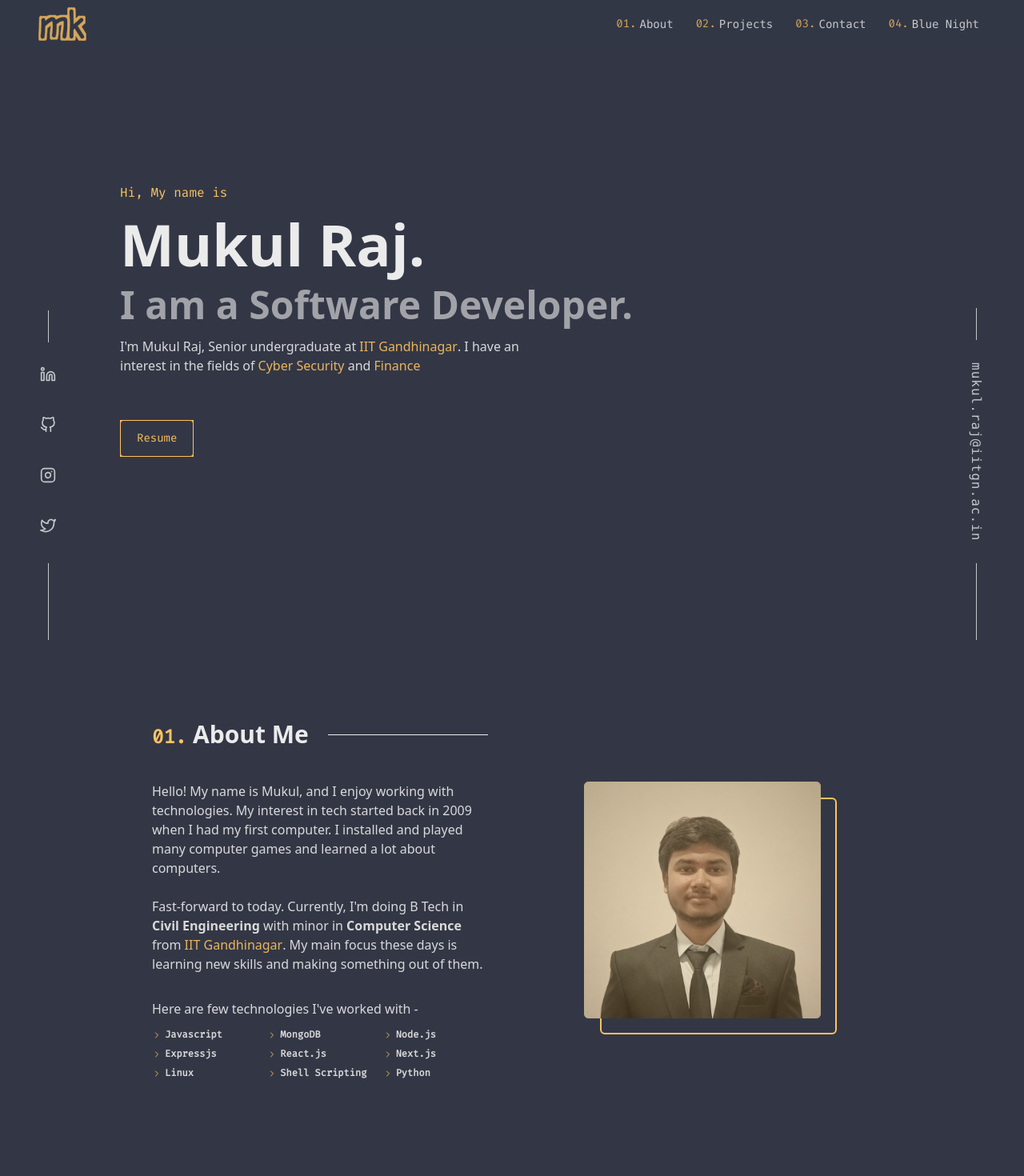
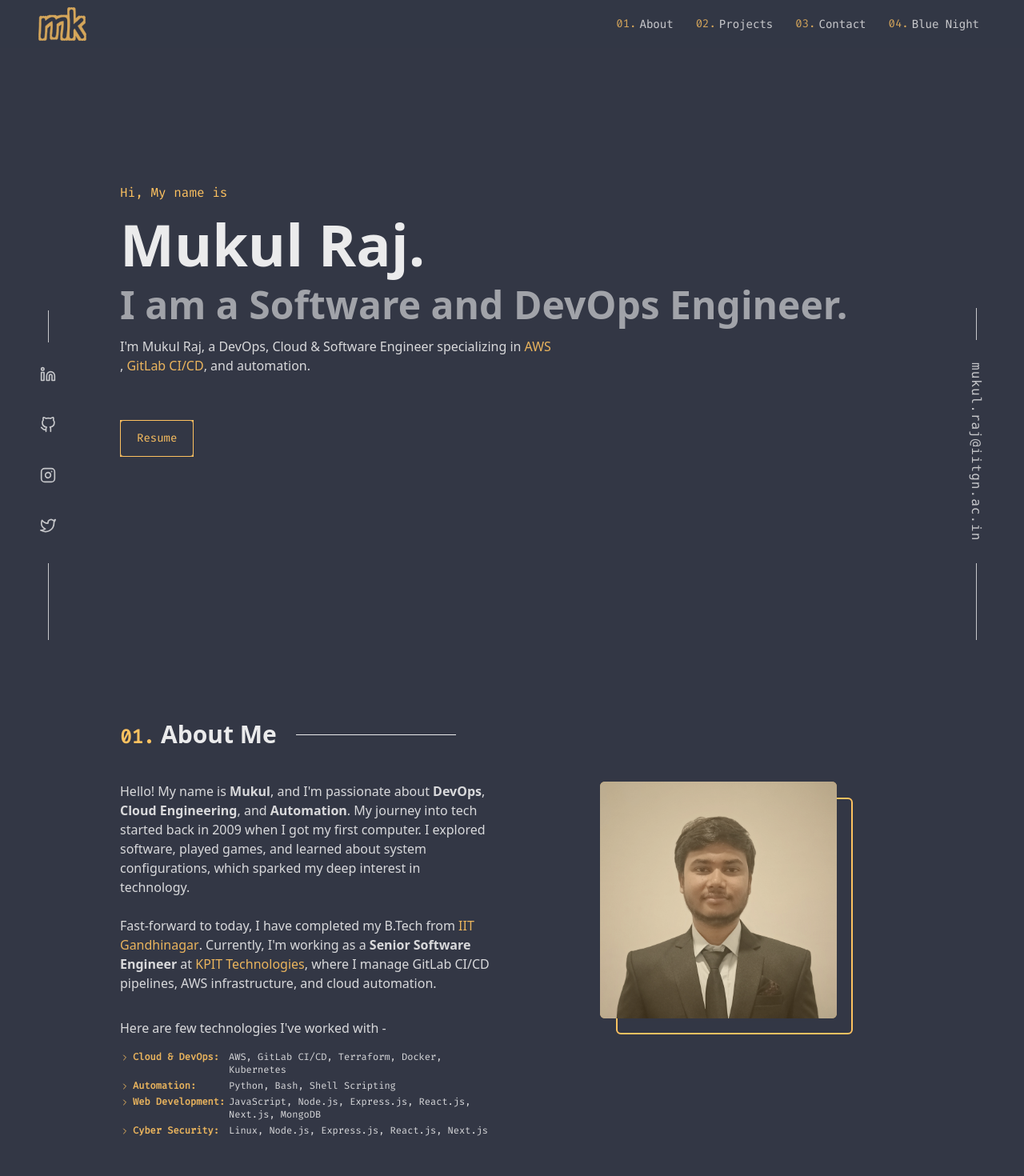
Before and after one commit to mk-mukul/mk-mukul.github.io, a Next.js app: page / in a window 1280 px wide. Shown: the top 1470 px of the page at 80% size. Built offline with nearby package versions, Linux system fonts and the light colour scheme; no server answers.

Commit message:
Update webiste

```diff
--- a/components/Footer.js
+++ b/components/Footer.js
@@ -85,7 +85,7 @@ const Footer = () => {
             <ParaLink text="TailwindCSS" href="https://tailwindcss.com/" />
           </p>
           <p className="flex">
-            Copyright<span className="px-1.5 font-inter">&copy;</span> 2022 Mukul Raj
+            Copyright<span className="px-1.5 font-inter">&copy;</span> 2025 Mukul Raj
           </p>
         </div>
       </footer>
--- a/data/skills.js
+++ b/data/skills.js
@@ -1,14 +1,20 @@
 const skills = [
-  // "AlgoTrading",
-  "Javascript",
-  "MongoDB",
-  "Node.js",
-  "Expressjs",
-  "React.js",
-  "Next.js",
-  "Linux",
-  "Shell Scripting",
-  "Python",
+  {
+    title: "Cloud & DevOps",
+    tools: "AWS, GitLab CI/CD, Terraform, Docker, Kubernetes"
+  },
+  {
+    title: "Automation",
+    tools: "Python, Bash, Shell Scripting"
+  },
+  {
+    title: "Web Development",
+    tools: "JavaScript, Node.js, Express.js, React.js, Next.js, MongoDB"
+  },
+  {
+    title: "Cyber Security",
+    tools: "Linux, Node.js, Express.js, React.js, Next.js"
+  }
 ];
 
 export default skills;
--- a/pages/index.js
+++ b/pages/index.js
@@ -42,36 +42,21 @@ export default function Home({ skills, theme, themes, projects, setTheme }) {
         <div className="">
           <h2 className=" text-3xl md:text-4xl lg:text-5xl font-bold opacity-[60%]">
             {/* I am Finance and Cybersecurity enthusiast. */}
-            I am a Software Developer.
+            I am a Software and DevOps Engineer.
           </h2>
         </div>
-        <div className=" max-w-lg opacity-90">
+        <div className=" max-w-[540px] opacity-90">
           <p>
-            I&apos;m Mukul Raj, Senior undergraduate at
-            {" "}
-            <ParaLink
-              text="IIT Gandhinagar"
-              href="https://iitgn.ac.in/"
-            />
-            . I have an interest in the fields of
-            {" "}
-            <ParaLink
-              text="Cyber Security"
-              href="#projects"
-              notTarget={true}
-            />
-            {/* {", "} */}
-            {" and "}
-            <ParaLink
-              text="Finance"
-              href="#projects"
-              notTarget={true}
-            />
-            {/* <ParaLink
-              text="Finance"
-              href="#projects"
-              notTarget={true}
-            /> */}
+          I&apos;m Mukul Raj, a DevOps, Cloud & Software Engineer specializing in {" "}
+          <ParaLink
+            text="AWS"
+            href="https://aws.amazon.com/what-is-aws/"
+          />, {" "}
+          <ParaLink
+            text="GitLab CI/CD"
+            href="https://about.gitlab.com/"
+          />, {" "}
+          and automation.
           </p>
         </div>
         <a className=" mt-10" href="https://drive.google.com/file/d/1ezIipDHfo_CgLPODUqdeubWFl3hnH3K0/view?usp=sharing" target="blank">
@@ -81,7 +66,7 @@ export default function Home({ skills, theme, themes, projects, setTheme }) {
 
       <section
         id="about"
-        className="mx-auto py-[75px] md:py-[100px] flex flex-col justify-center items-start max-w-[900px]"
+        className="mx-auto py-[75px] md:py-[100px] flex flex-col justify-center items-start max-w-[1200px]"
       >
         <div className="flex w-full pb-10">
           <h1 className=" text-2xl md:text-3xl font-bold">
@@ -97,36 +82,42 @@ export default function Home({ skills, theme, themes, projects, setTheme }) {
         <div className="grid grid-cols-1 md:grid-cols-2 gap-[60px] md:gap-[10px] lg:gap-[50px] w-full">
           <div className=" opacity-90">
             <p>
-              Hello&#33; My name is Mukul, and I enjoy working with
-              technologies. My interest in tech started back in 2009 when I
-              had my first computer. I installed and played many computer
-              games and learned a lot about computers.
+              Hello! My name is <b>Mukul</b>, and I&apos;m passionate about <b>DevOps</b>, <b>Cloud Engineering</b>, and <b>Automation</b>. My journey into tech started back in 2009 when I got my first computer. I explored software, played games, and learned about system configurations, which sparked my deep interest in technology.
             </p>
             <br />
             <p>
-              Fast-forward to today. Currently, I&apos;m doing B Tech in{" "}
-              <b>Civil Engineering</b> with minor in <b>Computer Science</b>{" "}
-              from{" "}
+              Fast-forward to today, I have completed my B.Tech from {" "}
               <ParaLink
                 text="IIT Gandhinagar"
                 href="https://iitgn.ac.in/"
               />
-              . My main focus these days is learning new skills and making
-              something out of them.
+              . Currently, I&apos;m working as a <b>Senior Software Engineer</b> at {" "}
+              <ParaLink
+                text="KPIT Technologies"
+                href="https://www.kpit.com/"
+              />
+              , where I manage GitLab CI/CD pipelines, AWS infrastructure, and cloud automation.
             </p>
             <br />
             <div>
               <p className=" mt-2">
                 Here are few technologies I&apos;ve worked with -{" "}
               </p>
-              <ul className="grid grid-cols-3 font-fira font-bold gap-2 pt-3 text-xs">
+              <ul className="font-fira pt-3 text-xs">
                 {skills.map((val, ind) => {
                   return (
-                    <li key={ind} className="flex">
+                    <li key={ind} className="flex mt-1">
                       <span className=" pt-[3px] pr-1 text-textSecondary">
                         <FiChevronRight />
                       </span>
-                      {val}
+                      <div className="lg:flex w-full">
+                        <div className="text-textSecondary min-w-[120px] font-bold">
+                          {val.title}:
+                        </div>
+                        <div className="">
+                          {val.tools}
+                        </div>
+                      </div>
                     </li>
                   );
                 })}
@@ -193,9 +184,8 @@ export default function Home({ skills, theme, themes, projects, setTheme }) {
           ></div>
         </div>
         <p className=" opacity-90 w-full text-center">
-          Have any projects in mind or want to discuss any things? My inbox
-          is always open whether you have a question or just want to say hi.
-          I&apos;ll try my best to get back to you&#33;
+          Have any projects in mind or want to discuss any things?
+          I&apos;m always open to collaborations, freelance projects, and remote work opportunities. Let&apos;s build something amazing together&#33;
         </p>
         <div className="flex justify-center w-full py-14">
           <a
```
